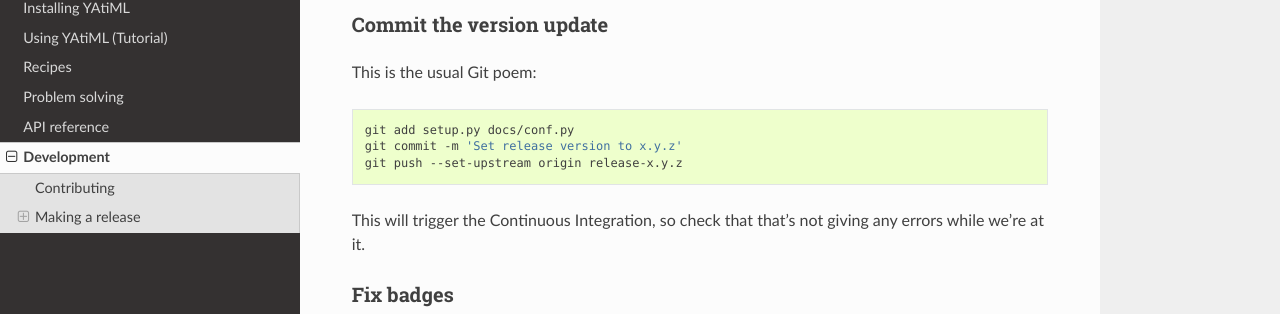
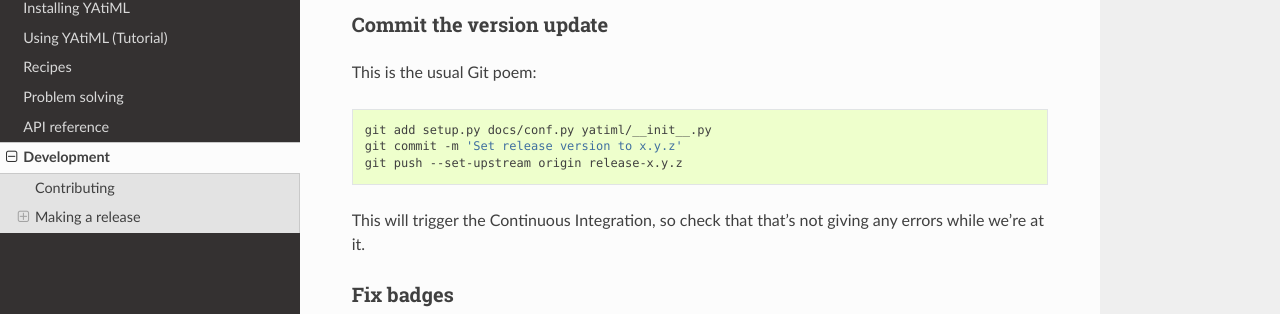
Before and after one commit to yatiml/yatiml, a Sphinx documentation site: the page built from docs/development.rst, in a window 1280 px wide and 900 px high, scrolled down 2408 px. Shown: the part 137-451 px from the top of the window. Built offline with Sphinx 7.4.7 and the Read the Docs theme 2.0.0, drawn with Linux system fonts in a browser that asks for light colours; pages that are not in the unit, such as notebooks, are missing from menus; some of the changed text lies outside the part shown.

Commit message:
Add __init__ version to release docs git statement

```diff
--- a/docs/development.rst
+++ b/docs/development.rst
@@ -149,7 +149,7 @@
 
 .. code-block:: bash
 
-  git add setup.py docs/conf.py
+  git add setup.py docs/conf.py yatiml/__init__.py
   git commit -m 'Set release version to x.y.z'
   git push --set-upstream origin release-x.y.z
 
```
Also changed, not shown: other parts of docs/development.rst (+1 -0 lines).
